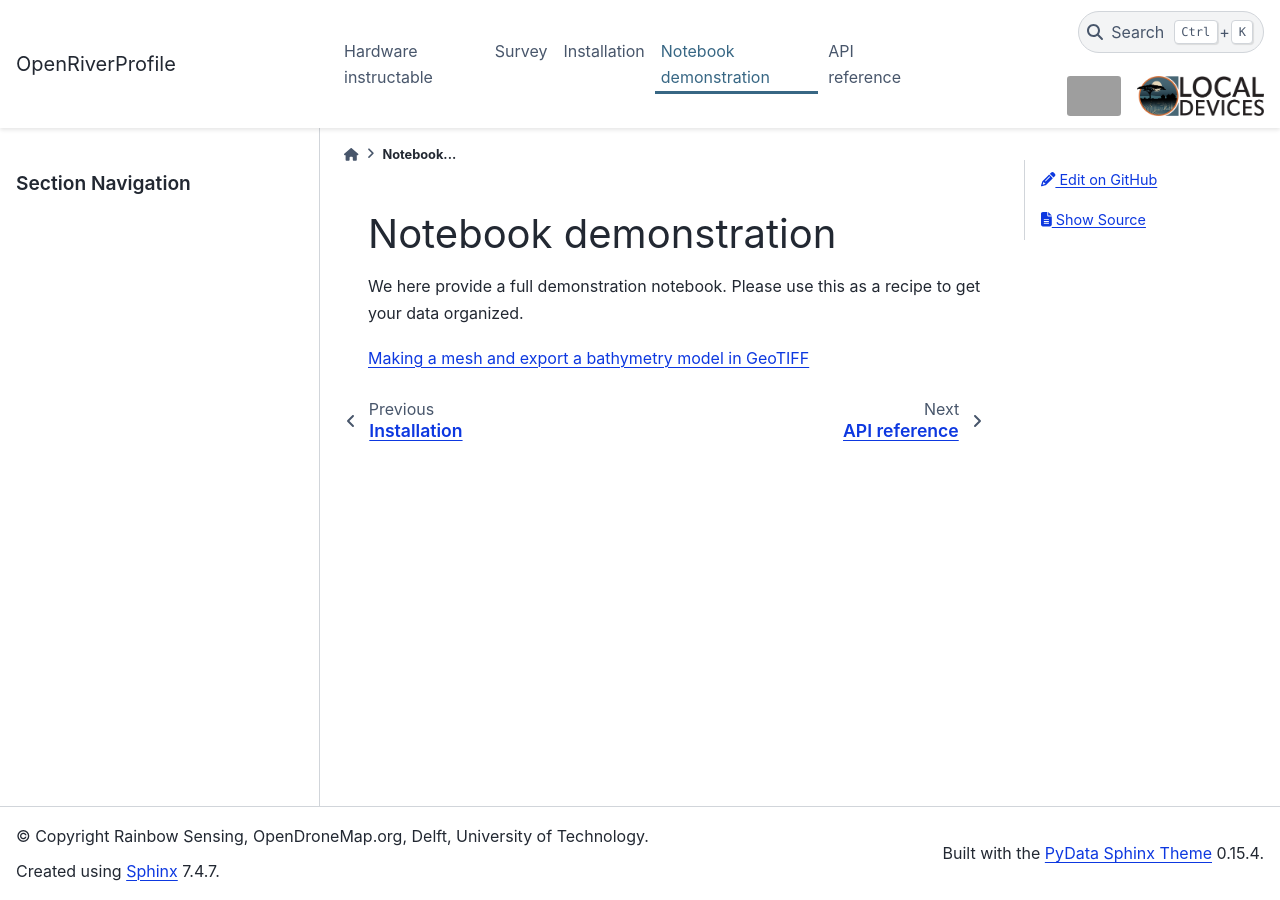
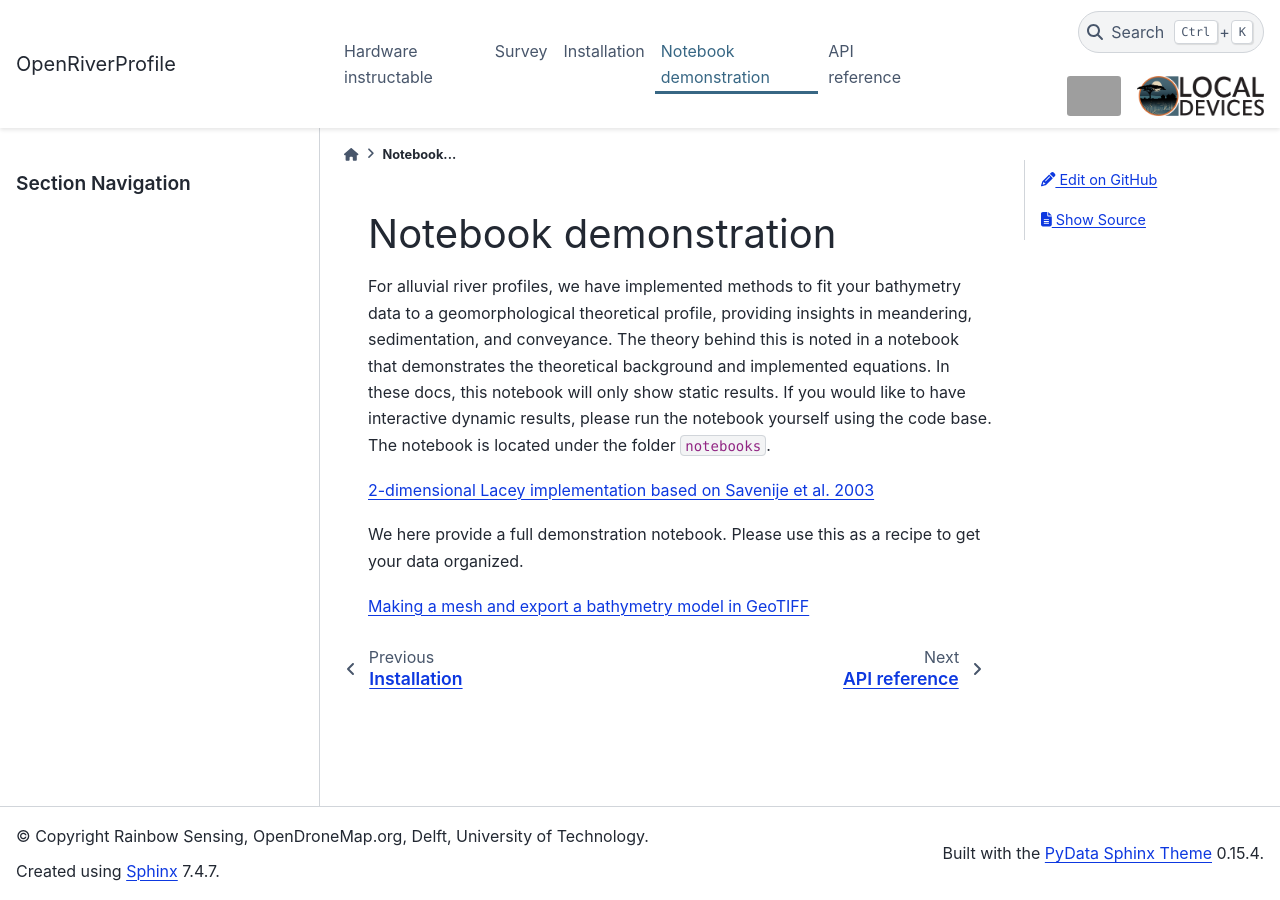
Before and after one commit to localdevices/ORProfile, a Sphinx documentation site: the page built from docs/notebook.rst, in a window 1280 px wide. Built offline with Sphinx 7.4.7 and the PyData theme 0.15.4, drawn with Linux system fonts in a browser that asks for light colours; the version number is read from the project's files by our own code; grey boxes are pictures that could not be loaded.

Commit message:
added notebook savenije #16

```diff
--- a/docs/conf.py
+++ b/docs/conf.py
@@ -52,6 +52,7 @@ os.makedirs("_notebooks")
 
 # explicitly copy required files below.
 shutil.copy("../notebooks/full_example.ipynb", "_notebooks")
+shutil.copy("../notebooks/Lacey_implementation.ipynb", "_notebooks")
 
 # -- General configuration ------------------------------------------------
 
--- a/docs/notebook.rst
+++ b/docs/notebook.rst
@@ -4,6 +4,14 @@
 Notebook demonstration
 ======================
 
+For alluvial river profiles, we have implemented methods to fit your bathymetry data to a geomorphological theoretical
+profile, providing insights in meandering, sedimentation, and conveyance. The theory behind this is noted in a notebook
+that demonstrates the theoretical background and implemented equations. In these docs, this notebook will only show
+static results. If you would like to have interactive dynamic results, please run the notebook yourself using the code
+base. The notebook is located under the folder ``notebooks``.
+
+`2-dimensional Lacey implementation based on Savenije et al. 2003 <_notebooks/Lacey_implementation.ipynb>`_
+
 We here provide a full demonstration notebook. Please use this as a recipe to get your data organized.
 
 `Making a mesh and export a bathymetry model in GeoTIFF <_notebooks/full_example.ipynb>`_
```
